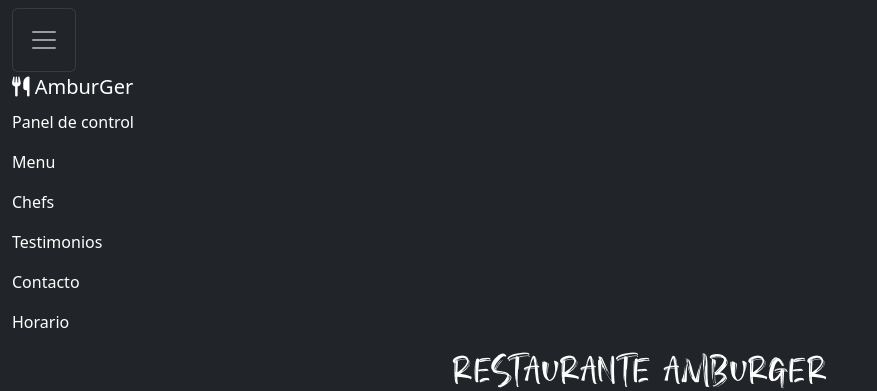
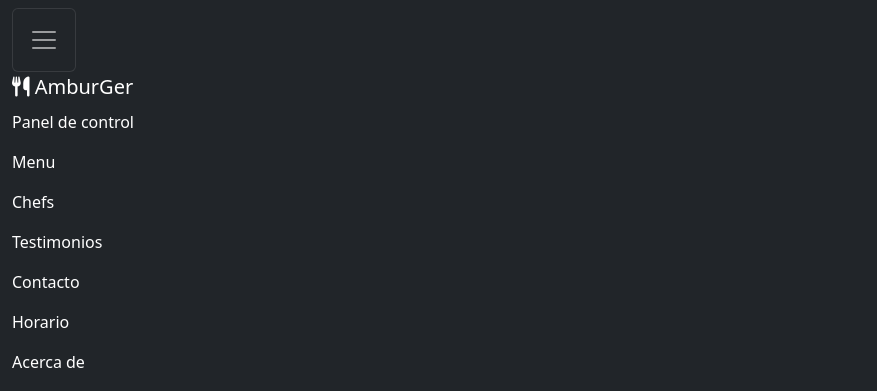
Before and after one commit to danielito-yagami/restarurante, a PHP site: page /Restaurante/ in a window 1280 px wide, after a click that opens the changed part. Shown: the top 391 px of the page, without its empty margins (0-877 px from the left). Run offline with PHP 8.4, Linux system fonts and the light colour scheme; data that the repository does not hold is empty; some libraries are stand-ins or nearby versions.

Commit message:
Acerca de

```diff
--- a/rx/templates/menu-nav/nav-bar.php
+++ b/rx/templates/menu-nav/nav-bar.php
@@ -51,6 +51,9 @@
             <a class="nav-link menuX" href="#horario">Horario</a>
         </li>
 
+          <li class="nav-item">
+            <a class="nav-link menuX" href="https://github.com/danielito-yagami/restarurante?tab=readme-ov-file">Acerca de</a>
+        </li>
 
     </ul>
 
```
